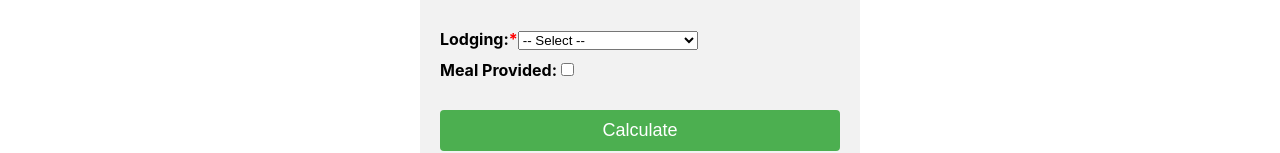
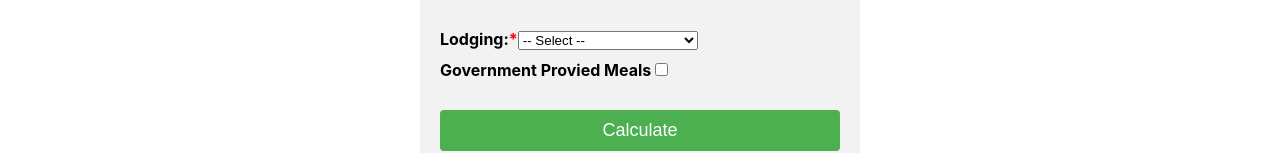
Before and after one commit to adostie2020/Military-Operation-Calculator, a React (Create React App) app in the folder fe/fe/: page / in a window 1280 px wide. Shown: the part 692-845 px from the top of the page. Built offline with nearby package versions, Linux system fonts and the light colour scheme; no server answers.

Commit message:
added better wording

```diff
--- a/fe/fe/src/components/form/main.js
+++ b/fe/fe/src/components/form/main.js
@@ -279,7 +279,7 @@ class Main extends React.Component {
 
 
           <label>
-            Meal Provided:
+            Government Provied Meals
             <input type="checkbox" checked={this.state.inputs.mealProvided} onChange={this.handleChange} />
           </label>
 
```
